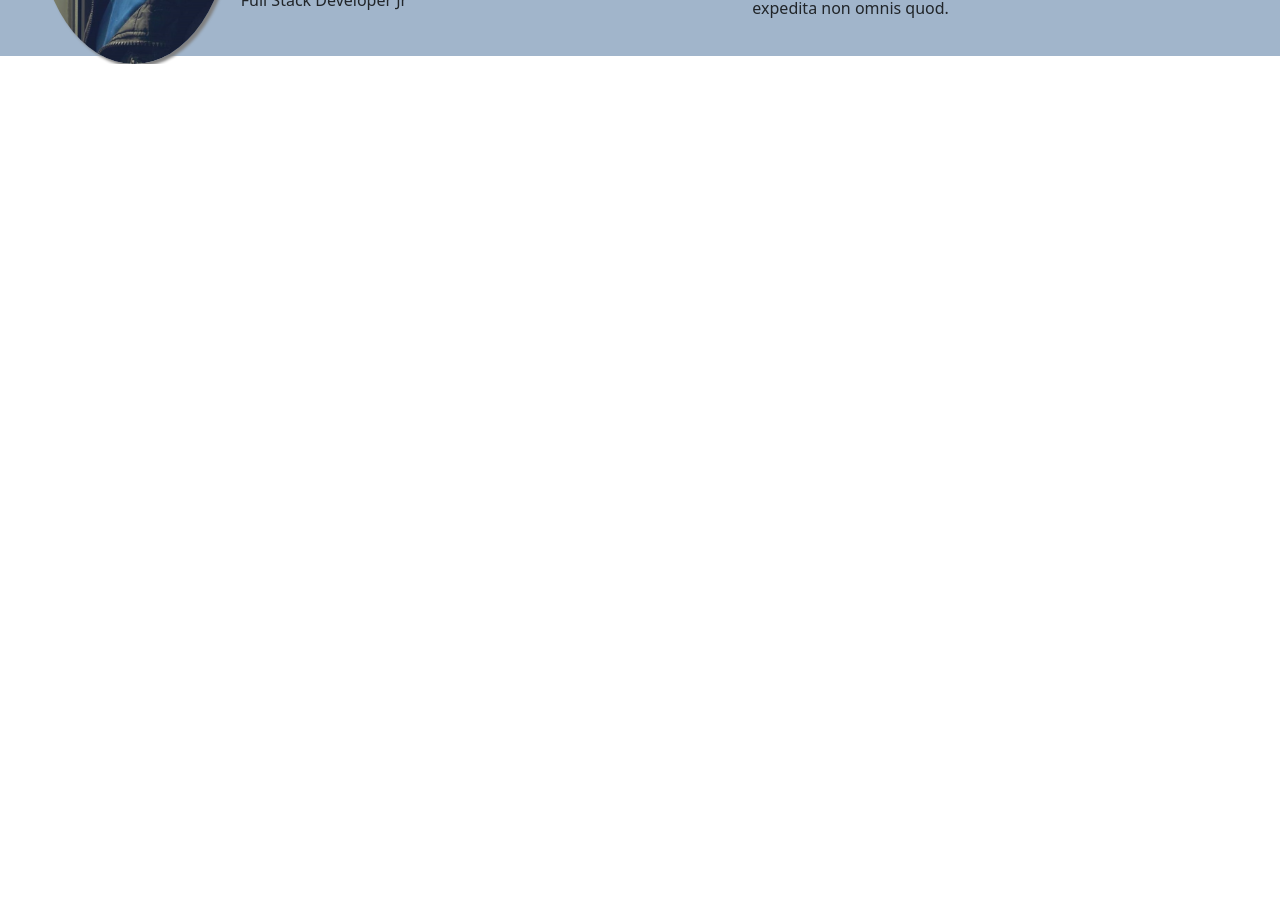
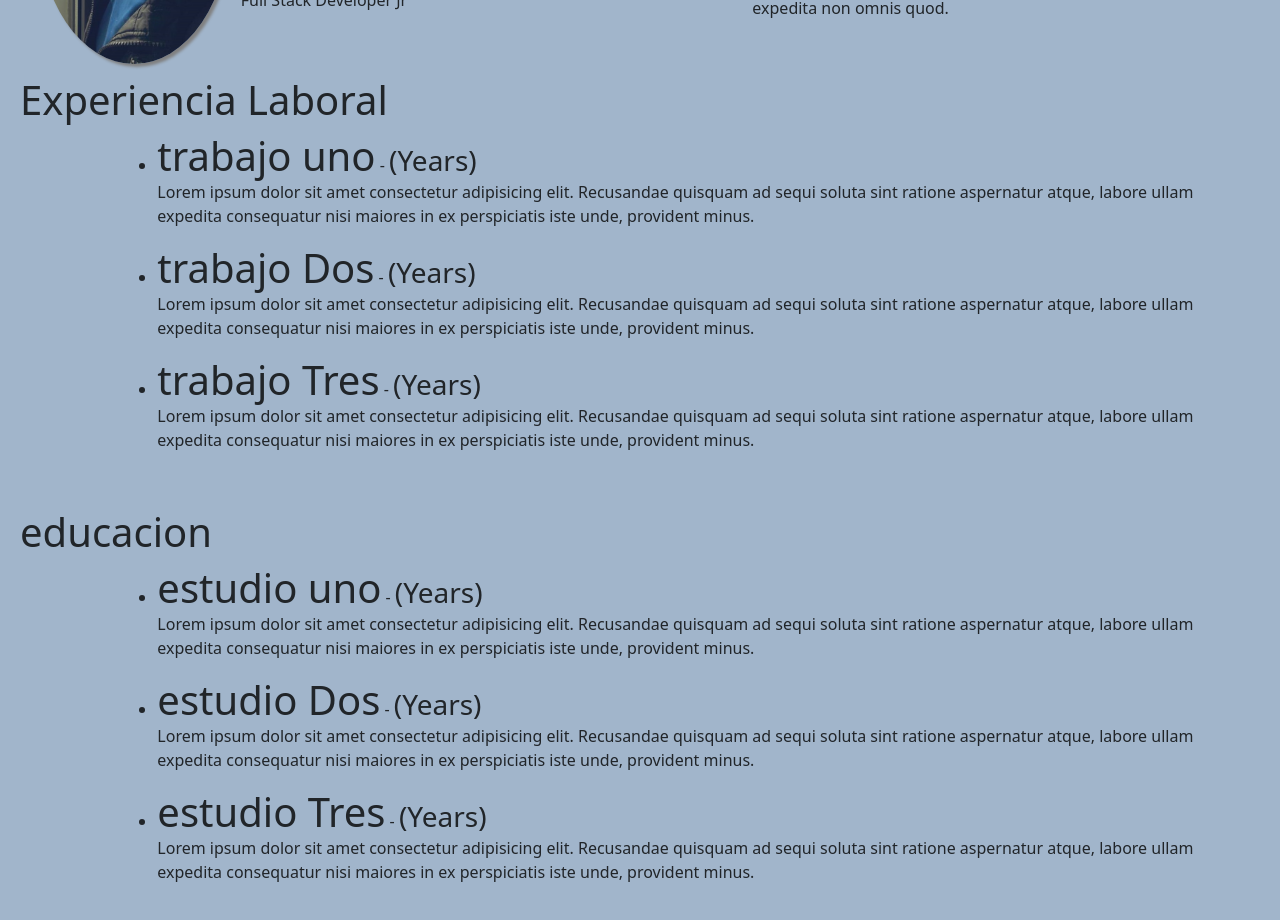
Before and after one commit to mousaabdulnour/Front-End, an Angular app in the folder Front-End/: page / in a window 1280 px wide. Shown: the part 820-1740 px from the top of the page. Before the commit the page ends 884 px from the top, so only its background shows below. Built offline with nearby package versions, Linux system fonts and the light colour scheme.

Commit message:
experiecia y educacion

```diff
--- a/Front-End/src/app/app.component.html
+++ b/Front-End/src/app/app.component.html
@@ -1,2 +1,4 @@
 <app-header></app-header>
 <app-acerca-de-mi></app-acerca-de-mi>
+<app-experiencia></app-experiencia>
+<app-educacion></app-educacion>
--- a/Front-End/src/app/app.module.ts
+++ b/Front-End/src/app/app.module.ts
@@ -8,6 +8,8 @@ import { LogoAPComponent } from './components/logo-ap/logo-ap.component';
 import { SocialComponent } from './components/social/social.component';
 import { BannerComponent } from './components/banner/banner.component';
 import { AcercaDeMiComponent } from './components/acerca-de-mi/acerca-de-mi.component';
+import { ExperienciaComponent } from './components/experiencia/experiencia.component';
+import { EducacionComponent } from './components/educacion/educacion.component';
 
 @NgModule({
   declarations: [
@@ -16,7 +18,9 @@ import { AcercaDeMiComponent } from './components/acerca-de-mi/acerca-de-mi.comp
     LogoAPComponent,
     SocialComponent,
     BannerComponent,
-    AcercaDeMiComponent
+    AcercaDeMiComponent,
+    ExperienciaComponent,
+    EducacionComponent
   ],
   imports: [
     BrowserModule,
--- /dev/null
+++ b/Front-End/src/app/components/educacion/educacion.component.css
@@ -0,0 +1,9 @@
+.row{
+    padding: 20px;
+}
+div{
+    background: #a1b5cb;
+}
+h1, h3 {
+    display: inline;
+}
--- /dev/null
+++ b/Front-End/src/app/components/educacion/educacion.component.html
@@ -0,0 +1,27 @@
+<div class="row">
+    <h1>educacion</h1>
+    <div class="col-lg-1"></div>
+    <div class="col-lg-11">
+        <ul>
+            <li>
+                <h1>estudio uno</h1> -
+                <h3>(Years)</h3>
+            </li>
+            <p>Lorem ipsum dolor sit amet consectetur adipisicing elit. Recusandae quisquam ad sequi soluta sint ratione aspernatur atque, labore ullam expedita consequatur nisi maiores in ex perspiciatis iste unde, provident minus.</p>
+        </ul>
+        <ul>
+            <li>
+                <h1>estudio Dos</h1> -
+                <h3>(Years)</h3>
+            </li>
+            <p>Lorem ipsum dolor sit amet consectetur adipisicing elit. Recusandae quisquam ad sequi soluta sint ratione aspernatur atque, labore ullam expedita consequatur nisi maiores in ex perspiciatis iste unde, provident minus.</p>
+        </ul>
+        <ul>
+            <li>
+                <h1>estudio Tres</h1> -
+                <h3>(Years)</h3>
+            </li>
+            <p>Lorem ipsum dolor sit amet consectetur adipisicing elit. Recusandae quisquam ad sequi soluta sint ratione aspernatur atque, labore ullam expedita consequatur nisi maiores in ex perspiciatis iste unde, provident minus.</p>
+        </ul>
+    </div>
+</div>
--- /dev/null
+++ b/Front-End/src/app/components/experiencia/experiencia.component.css
@@ -0,0 +1,9 @@
+.row{
+    padding: 20px;
+}
+div{
+    background: #a1b5cb;
+}
+h1, h3 {
+    display: inline;
+}
--- /dev/null
+++ b/Front-End/src/app/components/experiencia/experiencia.component.html
@@ -0,0 +1,27 @@
+<div class="row">
+    <h1>Experiencia Laboral</h1>
+    <div class="col-lg-1"></div>
+    <div class="col-lg-11">
+        <ul>
+            <li>
+                <h1>trabajo uno</h1> -
+                <h3>(Years)</h3>
+            </li>
+            <p>Lorem ipsum dolor sit amet consectetur adipisicing elit. Recusandae quisquam ad sequi soluta sint ratione aspernatur atque, labore ullam expedita consequatur nisi maiores in ex perspiciatis iste unde, provident minus.</p>
+        </ul>
+        <ul>
+            <li>
+                <h1>trabajo Dos</h1> -
+                <h3>(Years)</h3>
+            </li>
+            <p>Lorem ipsum dolor sit amet consectetur adipisicing elit. Recusandae quisquam ad sequi soluta sint ratione aspernatur atque, labore ullam expedita consequatur nisi maiores in ex perspiciatis iste unde, provident minus.</p>
+        </ul>
+        <ul>
+            <li>
+                <h1>trabajo Tres</h1> -
+                <h3>(Years)</h3>
+            </li>
+            <p>Lorem ipsum dolor sit amet consectetur adipisicing elit. Recusandae quisquam ad sequi soluta sint ratione aspernatur atque, labore ullam expedita consequatur nisi maiores in ex perspiciatis iste unde, provident minus.</p>
+        </ul>
+    </div>
+</div>
```
Also changed, not shown: Front-End/src/app/components/educacion/educacion.component.ts (added, +10 -0 lines), Front-End/src/app/components/experiencia/experiencia.component.ts (added, +10 -0 lines), 2 other files (tests, documents, lock files or other folders).
